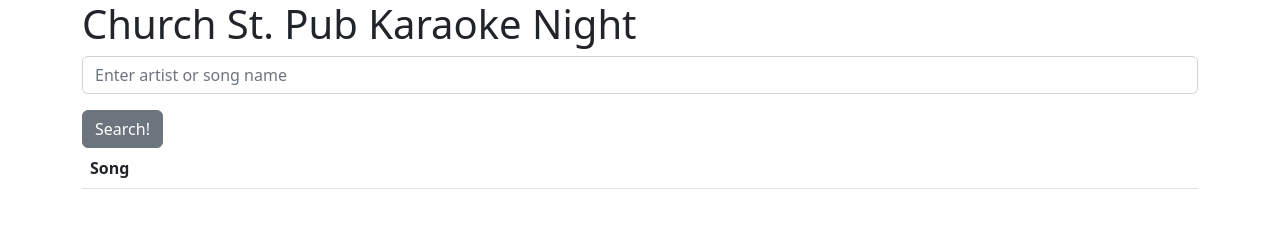
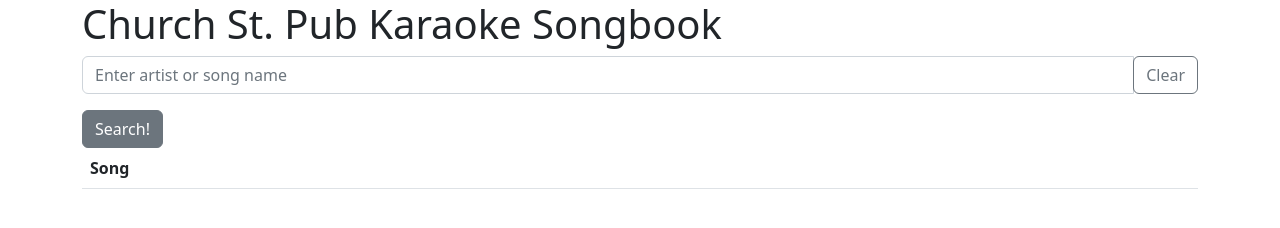
Before and after one commit to spoony-mushroom/karaoke, a plain HTML site: page index.html in a window 1280 px wide. Drawn offline with nearby package versions, Linux system fonts and the light colour scheme.

Commit message:
Clear button. Renaming.

```diff
--- a/app.js
+++ b/app.js
@@ -3,18 +3,20 @@ d3.csv("dbexport.csv").then(function (data) {
 
     var songs = data;
 
-    var button = d3.select("#button");
+    var button = d3.select("#search");
+    var clear = d3.select("#clear");
 
     var form = d3.select("#form");
+    var inputElement = d3.select("#user-input");
 
     button.on("click", runEnter);
+    clear.on("click", _ => inputElement.property("value", ""));
     form.on("submit", runEnter);
 
     function runEnter() {
       d3.select("tbody").html("")
       d3.selectAll("p").classed('noresults', true).html("")
       d3.event.preventDefault();
-      var inputElement = d3.select("#user-input");
       var inputValue = inputElement.property("value").toLowerCase().trim();
 
       // console.log(inputValue.length);
--- a/index.html
+++ b/index.html
@@ -3,7 +3,7 @@
   <head>
     <meta charset="utf-8">
     <meta name="viewport" content="width=device-width, initial-scale=1">
-    <title>Church St. Pub Karaoke Night</title>
+    <title>Karaoke Songbook</title>
     <link href="https://cdn.jsdelivr.net/npm/bootstrap@5.2.1/dist/css/bootstrap.min.css" rel="stylesheet" integrity="sha384-iYQeCzEYFbKjA/T2uDLTpkwGzCiq6soy8tYaI1GyVh/UjpbCx/TYkiZhlZB6+fzT" crossorigin="anonymous">
     <script src="https://d3js.org/d3.v5.min.js"></script>
     <script src="https://cdn.jsdelivr.net/npm/underscore@1.12.0/underscore-min.js"></script>
@@ -12,12 +12,15 @@
 </head>
   <body>
     <div class="container">
-        <h1>Church St. Pub Karaoke Night</h1>
+        <h1>Church St. Pub Karaoke Songbook</h1>
         <form id="form">
-            <div class="mb-3">
+            <div class="input-group mb-3">
                 <input class="form-control" id="user-input" placeholder="Enter artist or song name">
+                <div class="input-group-append">
+                    <button id="clear" class="btn btn-outline-secondary" type="button">Clear</button>
+                </div>
             </div>
-            <button id="button" class="btn btn-secondary">Search!</button>
+            <button id="search" class="btn btn-secondary">Search!</button>
         </form>
         <table class="table" cellpadding="10">
             <thead>
```
